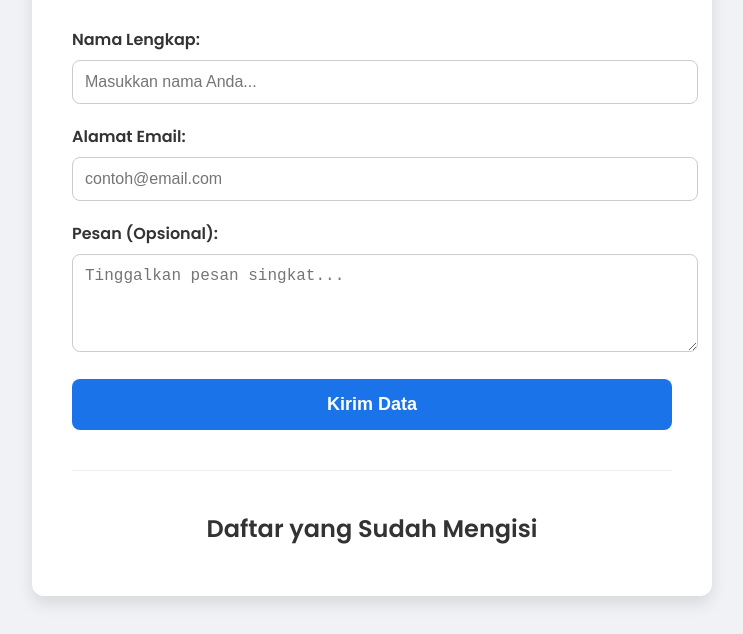
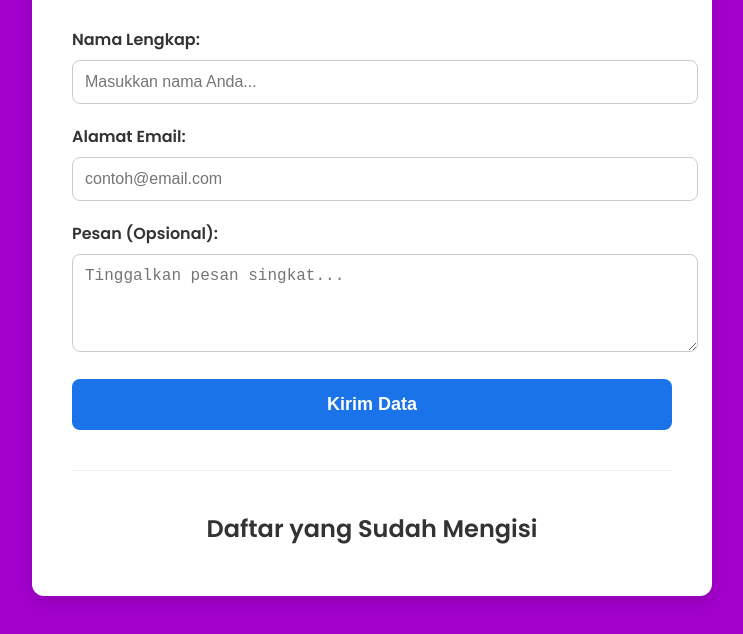
Before and after one commit to mifta17-crypto/belajartik-, a plain HTML site: page index.html in a window 1280 px wide. Shown: the part 206-840 px from the top of the page, without its empty margins (268-1011 px from the left). Drawn offline with Linux system fonts and the light colour scheme.

Commit message:
Update style.css

```diff
--- a/style.css
+++ b/style.css
@@ -4,7 +4,7 @@
 /* Reset dan Styling Dasar Body */
 body {
     font-family: 'Poppins', sans-serif;
-    background-color: #f0f2f5;
+    background-color:#a300cc;
     color: #333;
     display: flex;
     justify-content: center;
```
